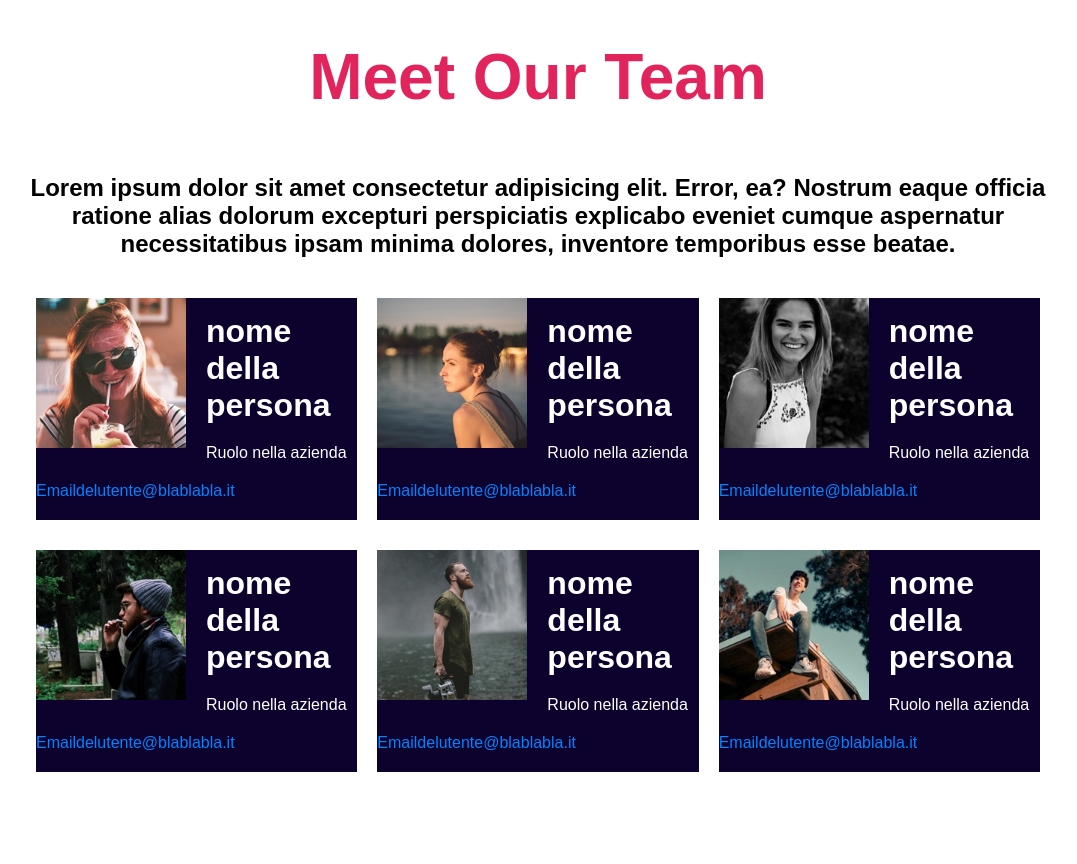
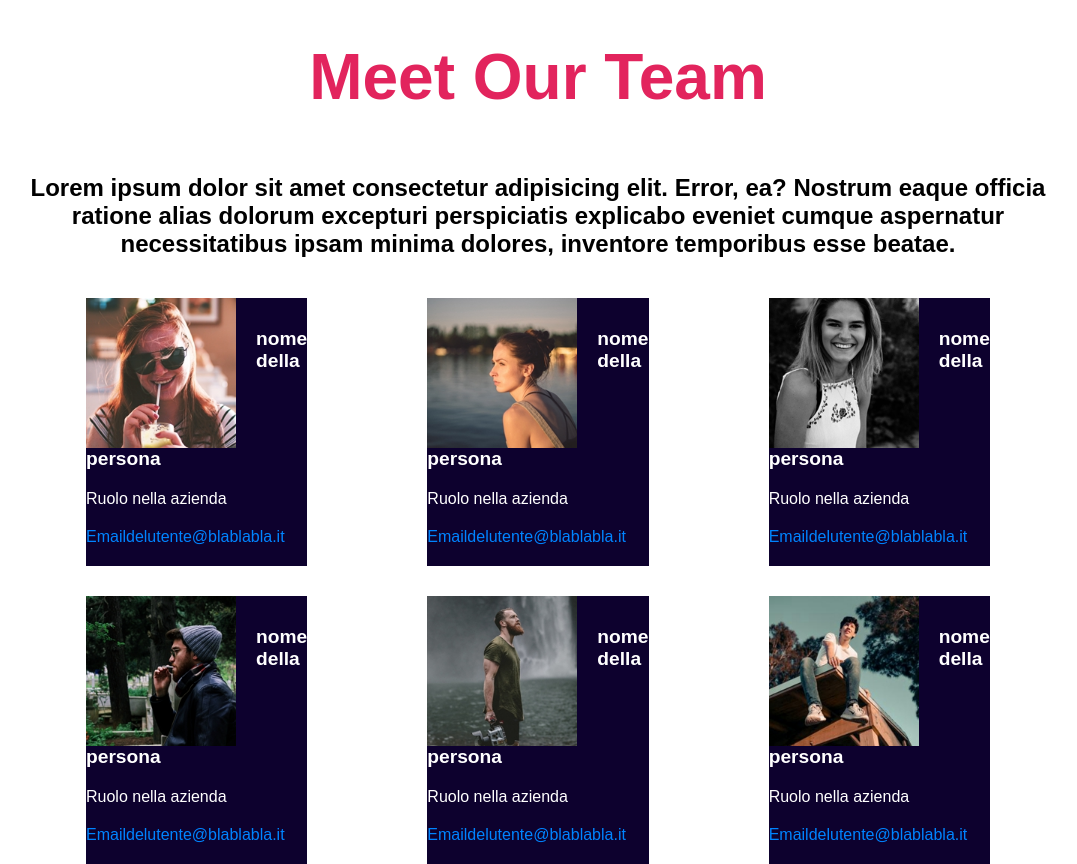
Before and after one commit to Leograzioli/html-css-float-cards, a plain HTML site: page index.html in a window 1280 px wide. Shown: the whole page, without its empty margins (102-1179 px from the left). Before the commit the page ends 800 px from the top, so only its background shows below. Drawn offline with Linux system fonts and the light colour scheme.

Commit message:
Aumentato gli spazi tra le foto

```diff
--- a/css/style.css
+++ b/css/style.css
@@ -38,9 +38,9 @@
 
 .photo-container {
     float: left;
-    width: calc(100% / 3 - 20px);
-    margin-right: 10px;
-    margin-left: 10px;
+    width: calc(100% / 3 - 120px);
+    margin-right: 60px;
+    margin-left: 60px;
     background-color: rgb(13, 1, 46);
 }
 
@@ -53,8 +53,8 @@
 
 .photo-container h3{
     color: white;
-    font-size: 2rem;
-    margin-top: 15px;
+    font-size: 1.2rem;
+    margin-top: 30px;
     margin-bottom: 20px;
 }
 
```
